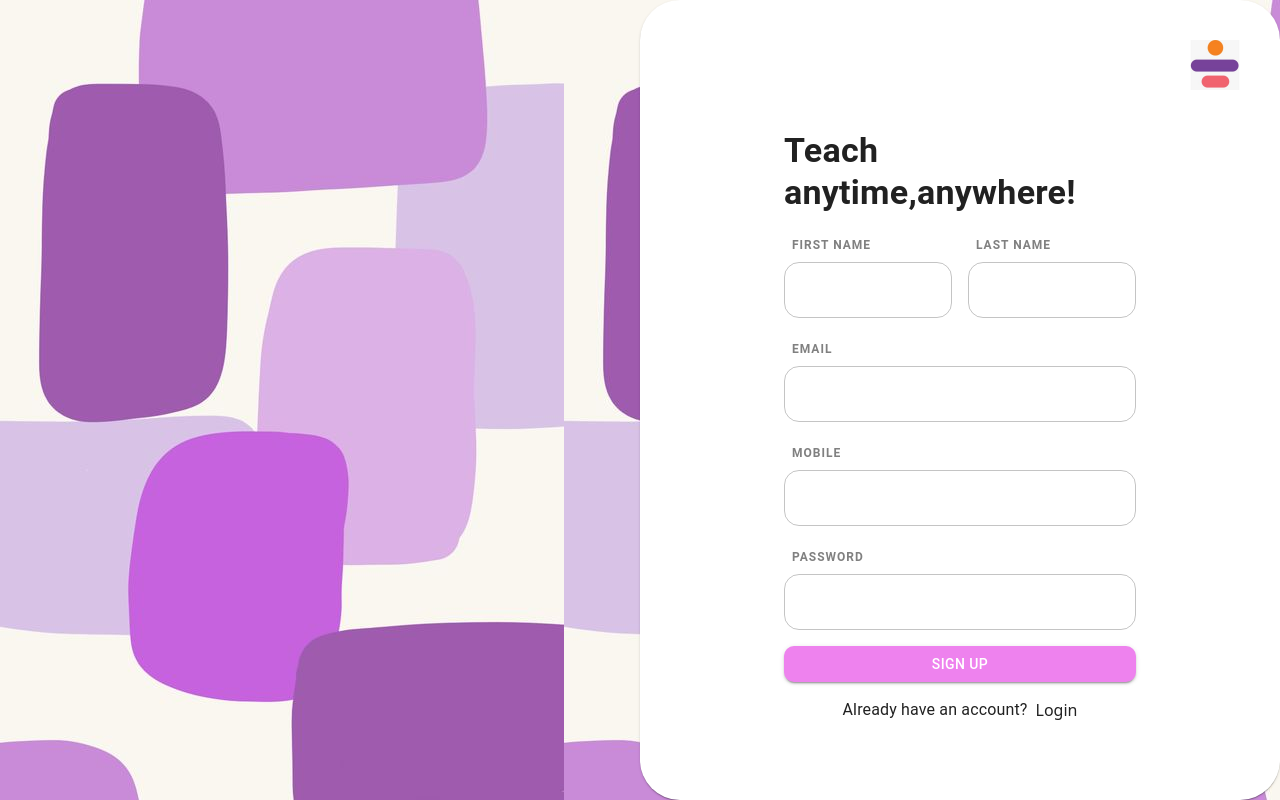
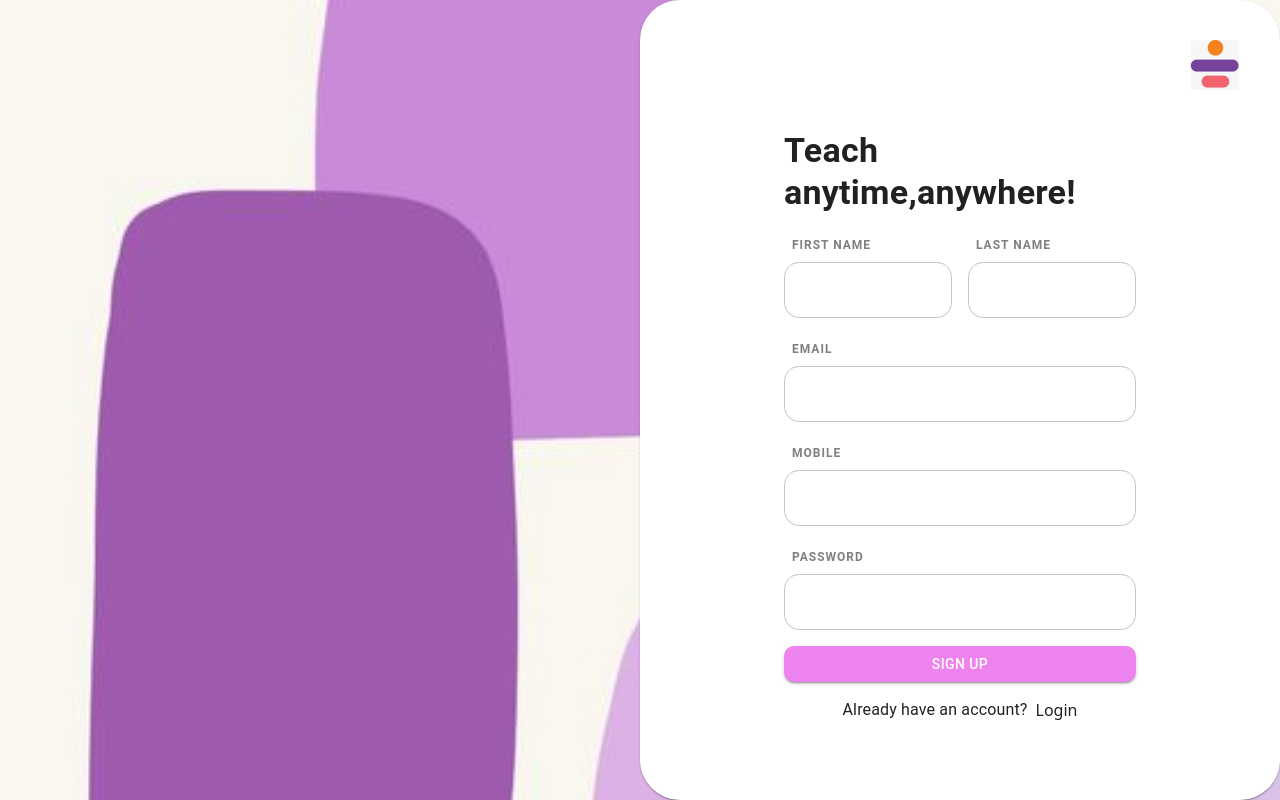
Before and after one commit to s3roy/demo, a Next.js app: page /homepage in a window 1280 px wide. Built offline with nearby package versions, Linux system fonts and the light colour scheme.

Commit message:
height changes

```diff
--- a/src/pages/homepage.tsx
+++ b/src/pages/homepage.tsx
@@ -13,6 +13,7 @@ import Image from 'next/image';
 
 const backgroundImageStyle = {
   backgroundImage: 'url(/bg.jpg)',
+  backgroundSize: 'cover',
 };
 
 const labelStyles = {
@@ -36,12 +37,13 @@ const Homepage = () => {
       style={backgroundImageStyle}
       justifyContent="flex-end"
       alignItems="center"
+      maxHeight="100vh"
     >
       <Paper
         sx={{
           width: { xs: '100vw', lg: '50vw' },
           marginY: { xs: '5vh', lg: '0vh' },
-          height: { xs: '84vh', lg: '100vh' },
+          height: { xs: '90vh', lg: '100vh' },
           borderRadius: { xs: '40px', xl: '40px 0px 0px 40px' },
         }}
       >
```
